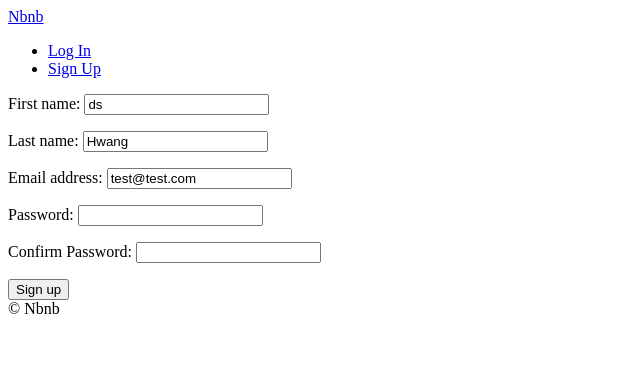
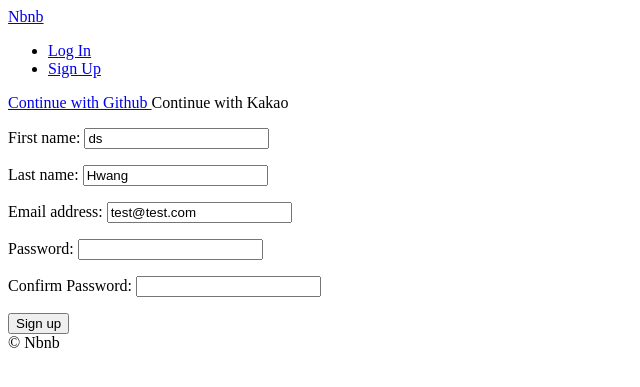
Before and after one commit to hds2g/airbnb-clone, a Django app: page /users/signup in a window 1280 px wide. Shown: the top 387 px of the page, without its empty margins (0-640 px from the left). Run offline with Django 3.2, Linux system fonts and the light colour scheme; parts of the project's set-up code (start-up, migrations or seed data) failed here and were passed over.

Commit message:
Github Login #1

```diff
--- /dev/null
+++ b/templates/partials/social_login.html
@@ -0,0 +1,8 @@
+<div>
+    <a href="{% url 'users:github-login' %}">
+        Continue with Github
+    </a>
+    <a>
+        Continue with Kakao
+    </a>
+</div>
--- a/templates/users/login.html
+++ b/templates/users/login.html
@@ -9,6 +9,7 @@
 {% endblock search-bar %}
 
 {% block content %}
+    {% include 'partials/social_login.html' %}
     <form method="POST" action "{% url "users:login" %}">
         {% csrf_token %}
         {{form.as_p}}
--- a/templates/users/signup.html
+++ b/templates/users/signup.html
@@ -8,6 +8,8 @@
 {% endblock search-bar %}
 
 {% block content %}
+    {% include 'partials/social_login.html' %}
+
     <form method="POST" action="{% url "users:signup" %}">
         {% csrf_token %}
         {{form.as_p}}
--- a/users/admin.py
+++ b/users/admin.py
@@ -21,6 +21,7 @@ class CustomUserAdmin(UserAdmin):
                     "language",
                     "currency",
                     "superhost",
+                    "login_method",
                 )
             },
         ),
@@ -40,4 +41,5 @@ class CustomUserAdmin(UserAdmin):
         "is_staff",
         "is_superuser",
         "email_verified",
+        "login_method",
     )
--- a/users/models.py
+++ b/users/models.py
@@ -30,6 +30,16 @@ class User(AbstractUser):
 
     CURRENCY_CHOICES = ((CURRENCY_USD, "USD"), (CURRENCY_KRW, "KRW"))
 
+    LOGIN_EMAIL = "email"
+    LOGIN_GITHUB = "github"
+    LOGING_KAKAO = "kakao"
+
+    LOGIN_CHOICES = (
+        (LOGIN_EMAIL, "Email"),
+        (LOGIN_GITHUB, "Github"),
+        (LOGING_KAKAO, "Kakao"),
+    )
+
     avatar = models.ImageField(upload_to="avatars", blank=True)
     gender = models.CharField(choices=GENDER_CHOICES, max_length=10, blank=True)
     bio = models.TextField(default="", blank=True)
@@ -46,6 +56,9 @@ class User(AbstractUser):
 
     email_verified = models.BooleanField(default=False)
     email_secret = models.CharField(max_length=120, default="", blank=True)
+    login_method = models.CharField(
+        max_length=50, choices=LOGIN_CHOICES, default=LOGIN_EMAIL
+    )
 
     def verify_email(self):
         if self.email_verified is False:
--- a/users/urls.py
+++ b/users/urls.py
@@ -6,6 +6,8 @@ app_name = "user"
 
 urlpatterns = [
     path("login", views.LoginView.as_view(), name="login"),
+    path("login/github", views.github_login, name="github-login"),
+    path("login/github/callback", views.github_callback, name="github-callback"),
     path("logout", views.log_out, name="logout"),
     path("signup", views.SignUpView.as_view(), name="signup"),
     path("verify/<str:key>", views.complete_verification, name="complete-verification"),
--- a/users/views.py
+++ b/users/views.py
@@ -1,3 +1,5 @@
+import os
+import requests
 from django.views.generic import FormView
 from django.urls import reverse_lazy
 from django.shortcuts import redirect, reverse
@@ -57,3 +59,26 @@ def complete_verification(request, key):
         # to do: add error message
         pass
     return redirect(reverse("core:home"))
+
+
+def github_login(request):
+    client_id = os.environ.get("GH_ID")
+    redirect_uri = "http://127.0.0.1:8000/users/login/github/callback"
+    return redirect(
+        f"https://github.com/login/oauth/authorize?client_id={client_id}&redirect_uri={redirect_uri}&scope=read:user"
+    )
+
+
+def github_callback(request):
+    client_id = os.environ.get("GH_ID")
+    client_secret = os.environ.get("GH_SECRET")
+    code = request.GET.get("code", None)
+
+    if code is not None:
+        request = requests.post(
+            f"https://github.com/login/oauth/access_token?client_id={client_id}&client_secret={client_secret}&code={code}",
+            headers={"Accept": "application/json"},
+        )
+        print(request.json())
+    else:
+        return redirect(reverse("core:home"))
```
Also changed, not shown: users/migrations/0005_user_login_method.py (added), 2 other files.
